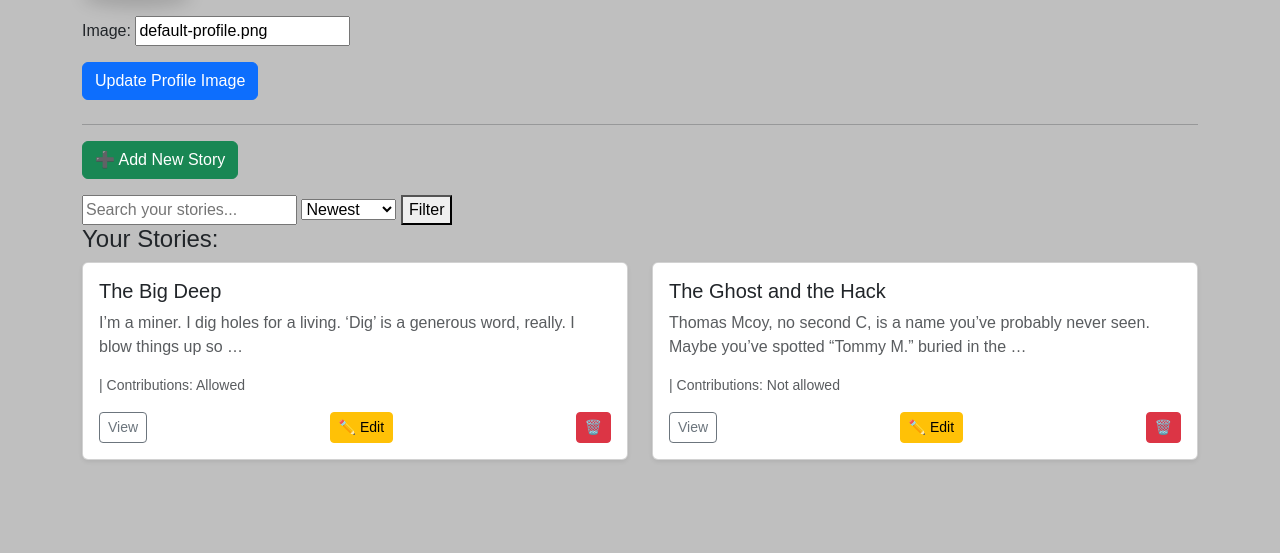
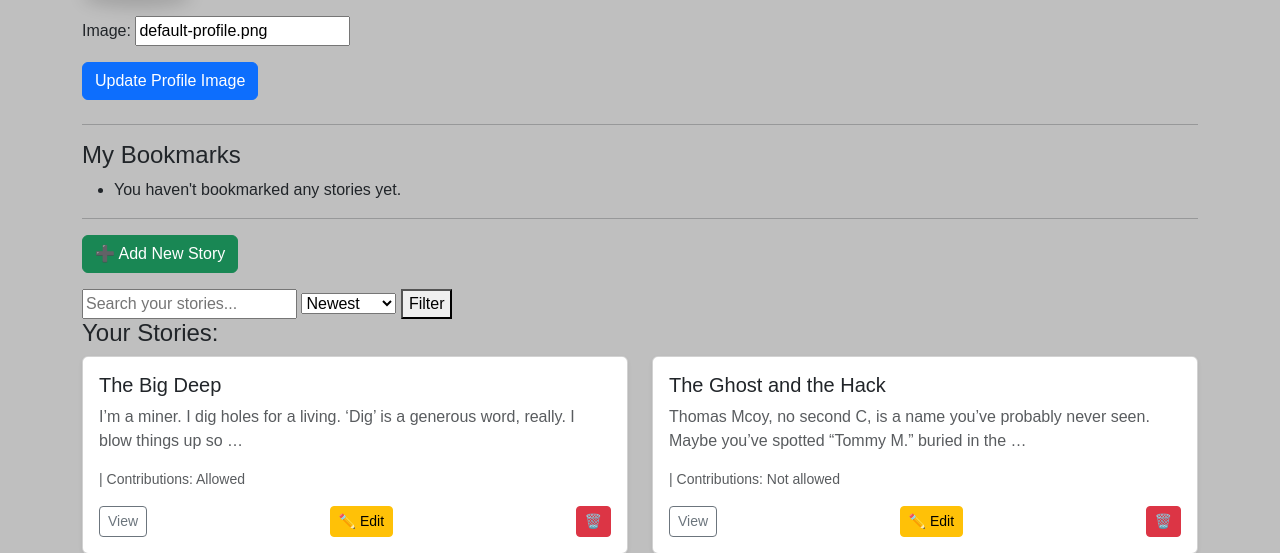
Before and after one commit to ie3ul2df/storytelling-platform, a Django app: page /accounts/profile/ in a window 1280 px wide. Shown: the part 151-704 px from the top of the page. Run offline with Django 4.2, Linux system fonts and the light colour scheme; a user stored in the database is signed in; data comes from the database, SQL or seed files in the repository; data that the repository does not hold is empty.

Commit message:
added Ajax bookmark system

```diff
--- /dev/null
+++ b/static/js/bookmark.js
@@ -0,0 +1,53 @@
+// static/js/bookmark.js
+console.log("✅ bookmark.js loaded");
+
+function getCookie(name) {
+  let cookieValue = null;
+  document.cookie.split(";").forEach((c) => {
+    const [k, v] = c.trim().split("=");
+    if (k === name) cookieValue = decodeURIComponent(v);
+  });
+  return cookieValue;
+}
+
+document.addEventListener("DOMContentLoaded", () => {
+  const buttons = document.querySelectorAll(".bookmark-btn");
+  console.log(`Found ${buttons.length} .bookmark-btn(s)`);
+  buttons.forEach((btn) => {
+    console.log("Attaching click to story", btn.dataset.storyId);
+    btn.addEventListener("click", () => {
+      const isBookmarked = btn.dataset.bookmarked === "true";
+      const url = isBookmarked ? btn.dataset.unbookmarkUrl : btn.dataset.bookmarkUrl;
+      console.log(`→ ${isBookmarked ? "Unbookmarking" : "Bookmarking"} via`, url);
+
+      fetch(url, {
+        method: "POST",
+        headers: {
+          "X-CSRFToken": getCookie("csrftoken"),
+          "X-Requested-With": "XMLHttpRequest",
+        },
+      })
+        .then((res) => {
+          if (!res.ok) {
+            console.error("Network error:", res.status, res.statusText);
+            return null;
+          }
+          return res.json();
+        })
+        .then((data) => {
+          if (!data) return;
+          const icon = btn.querySelector("i");
+          if (data.bookmarked) {
+            icon.classList.replace("bi-bookmark", "bi-bookmark-fill");
+            btn.dataset.bookmarked = "true";
+            btn.title = "Remove Bookmark";
+          } else {
+            icon.classList.replace("bi-bookmark-fill", "bi-bookmark");
+            btn.dataset.bookmarked = "false";
+            btn.title = "Bookmark";
+          }
+        })
+        .catch((err) => console.error("Fetch failed:", err));
+    });
+  });
+});
--- a/stories/urls.py
+++ b/stories/urls.py
@@ -17,4 +17,6 @@ urlpatterns = [
     path('ajax/rate/', views.ajax_rate_chapter, name='ajax_rate_chapter'),
     path("rate-story/", views.rate_story, name="rate_story"),
     path('test/', views.test_template, name='test_template'),
+    path('stories/<int:story_id>/bookmark/', views.bookmark_story, name='bookmark_story'),
+    path('stories/<int:story_id>/unbookmark/', views.unbookmark_story, name='unbookmark_story'),
 ]
--- a/stories/views.py
+++ b/stories/views.py
@@ -8,7 +8,7 @@ from django.shortcuts import render, get_object_or_404, redirect
 from django.db.models import F, Q, Avg, Count
 from django.core.paginator import Paginator
 from .forms import RegisterForm, RatingForm
-from .models import Story, Chapter, Rating, UserProfile, StoryRating
+from .models import Story, Chapter, Rating, UserProfile, StoryRating, Bookmark
 from .forms import StoryForm, ChapterForm, UserProfileForm
 from . import models
 
@@ -21,43 +21,51 @@ def test_template(request):
 # -----------------------------------------------
 
 def story_list(request):
-    query = request.GET.get('q', '').strip()
-    author = request.GET.get('author', '').strip()
+    query      = request.GET.get('q', '').strip()
+    author     = request.GET.get('author', '').strip()
     min_rating = request.GET.get('min_rating', '').strip()
-    sort = request.GET.get('sort', 'top')
+    sort       = request.GET.get('sort', 'top')
 
-    # Use a DIFFERENT annotation name to avoid property conflict
-
-    # Annotate with avg_rating only
+    # Base queryset with avg_rating annotation
     stories_qs = Story.objects.filter(is_public=True).annotate(
         avg_rating=Avg('ratings__value')
     )
 
-
+    # Filters
     if query:
-        stories_qs = stories_qs.filter(Q(title__icontains=query) | Q(description__icontains=query))
+        stories_qs = stories_qs.filter(
+            Q(title__icontains=query) | Q(description__icontains=query)
+        )
     if author:
         stories_qs = stories_qs.filter(author__username__icontains=author)
-    if min_rating and min_rating.isdigit():
+    if min_rating.isdigit():
         stories_qs = stories_qs.filter(avg_rating__gte=float(min_rating))
 
+    # Sorting
     if sort == "newest":
         stories_qs = stories_qs.order_by('-created_on')
     elif sort == "oldest":
         stories_qs = stories_qs.order_by('created_on')
-    else:  # Top Ranked
-        # Put unrated stories at the end
+    else:  # top ranked, unrated last
         stories_qs = stories_qs.order_by(F('avg_rating').desc(nulls_last=True))
 
+    # Pagination
+    paginator    = Paginator(stories_qs, 6)
+    page_number  = request.GET.get('page')
+    page_obj     = paginator.get_page(page_number)
 
+    # Now that page_obj exists, get bookmarked IDs
+    bookmarked_story_ids = set()
+    if request.user.is_authenticated:
+        bookmarked_story_ids = set(
+            Bookmark.objects
+                    .filter(user=request.user, story__in=page_obj.object_list)
+                    .values_list('story_id', flat=True)
+        )
 
-    paginator = Paginator(stories_qs, 6)
-    page_number = request.GET.get('page')
-    page_obj = paginator.get_page(page_number)
-
+    # Preserve other GET params in pagination links
     params = request.GET.copy()
-    if 'page' in params:
-        params.pop('page')
+    params.pop('page', None)
 
     return render(request, "stories/story_list.html", {
         "page_obj": page_obj,
@@ -66,6 +74,7 @@ def story_list(request):
         "author": author,
         "min_rating": min_rating,
         "sort": sort,
+        "bookmarked_story_ids": bookmarked_story_ids,
     })
 
 
@@ -76,6 +85,10 @@ def story_detail(request, story_id):
 
     root_chapters = story.chapters.filter(parent=None).order_by('created_on')
     branches = []
+
+    is_bookmarked = False
+    if request.user.is_authenticated:
+        is_bookmarked = story.bookmarked_by.filter(user=request.user).exists()
 
     for root in root_chapters:
         children = list(
@@ -112,6 +125,7 @@ def story_detail(request, story_id):
         'branches': branches,
         'original_chapter': original_chapter,
         'story_user_rating': story_user_rating,
+        'is_bookmarked': is_bookmarked,
     })
 
 
@@ -196,8 +210,8 @@ def register_view(request):
 def profile_view(request):
     search_query = request.GET.get("search", "")
     sort_by = request.GET.get("sort", "created_on")
-
     stories = Story.objects.filter(author=request.user)
+    bookmarks = Bookmark.objects.filter(user=request.user).select_related('story')
 
     if search_query:
         stories = stories.filter(title__icontains=search_query)
@@ -216,7 +230,8 @@ def profile_view(request):
 
     return render(request, "stories/profile.html", {
         "user_stories": stories,
-        "profile_form": form
+        "profile_form": form,
+        "bookmarks": bookmarks,
     })
 
 # -----------------------------------------------
@@ -358,3 +373,22 @@ def rate_story(request):
 
     except Exception as e:
         return JsonResponse({"success": False, "error": str(e)}, status=500)
+
+# -----------------------------------------------
+
+@login_required
+@require_POST
+def bookmark_story(request, story_id):
+    story, created = Story.objects.get_or_create(id=story_id)
+    Bookmark.objects.get_or_create(user=request.user, story=story)
+    if request.headers.get("x-requested-with") == "XMLHttpRequest":
+        return JsonResponse({"bookmarked": True, "story_id": story_id})
+    return redirect("story_detail", story_id=story_id)
+
+@login_required
+@require_POST
+def unbookmark_story(request, story_id):
+    Bookmark.objects.filter(user=request.user, story_id=story_id).delete()
+    if request.headers.get("x-requested-with") == "XMLHttpRequest":
+        return JsonResponse({"bookmarked": False, "story_id": story_id})
+    return redirect("story_detail", story_id=story_id)
--- a/storytelling_platform/settings.py
+++ b/storytelling_platform/settings.py
@@ -13,8 +13,8 @@ TEMPLATES_DIR = os.path.join(BASE_DIR, 'templates')
 # Security
 SECRET_KEY = os.environ.get("SECRET_KEY", "unsafe-default-key")
 # DEBUG = os.environ.get("DEBUG", "False").lower() == "true"
-# DEBUG = True
-DEBUG = False
+DEBUG = True
+# DEBUG = False
 ALLOWED_HOSTS = ['.herokuapp.com', 'localhost', '127.0.0.1']
 
 # Installed Apps
--- a/templates/base.html
+++ b/templates/base.html
@@ -12,6 +12,8 @@
 
     <!-- Bootstrap CSS -->
     <link href="https://cdn.jsdelivr.net/npm/bootstrap@5.3.3/dist/css/bootstrap.min.css" rel="stylesheet">
+    <link rel="stylesheet" href="https://cdn.jsdelivr.net/npm/bootstrap-icons@1.10.5/font/bootstrap-icons.css" />
+
 
     <!-- Your custom CSS -->
     <link rel="stylesheet" href="{% static 'css/style.css' %}">
@@ -51,7 +53,7 @@
             new bootstrap.Carousel(el);
         });
     </script>
-
+    <script src="{% static 'js/bookmark.js' %}"></script>
 
 </body>
 
--- a/templates/stories/profile.html
+++ b/templates/stories/profile.html
@@ -18,6 +18,16 @@
         </div>
     </div>
 </form>
+
+<hr>
+<h4>My Bookmarks</h4>
+<ul>
+    {% for bookmark in bookmarks %}
+    <li><a href="{% url 'story_detail' bookmark.story.id %}">{{ bookmark.story.title }}</a></li>
+    {% empty %}
+    <li>You haven't bookmarked any stories yet.</li>
+    {% endfor %}
+</ul>
 
 <hr>
 <div class="d-flex justify-content-between align-items-center mb-3">
```
Also changed, not shown: stories/models.py (+13 -0 lines), templates/stories/story_detail.html (+19 -0 lines), templates/stories/story_list.html (+21 -0 lines), stories/migrations/0006_bookmark.py (added).
